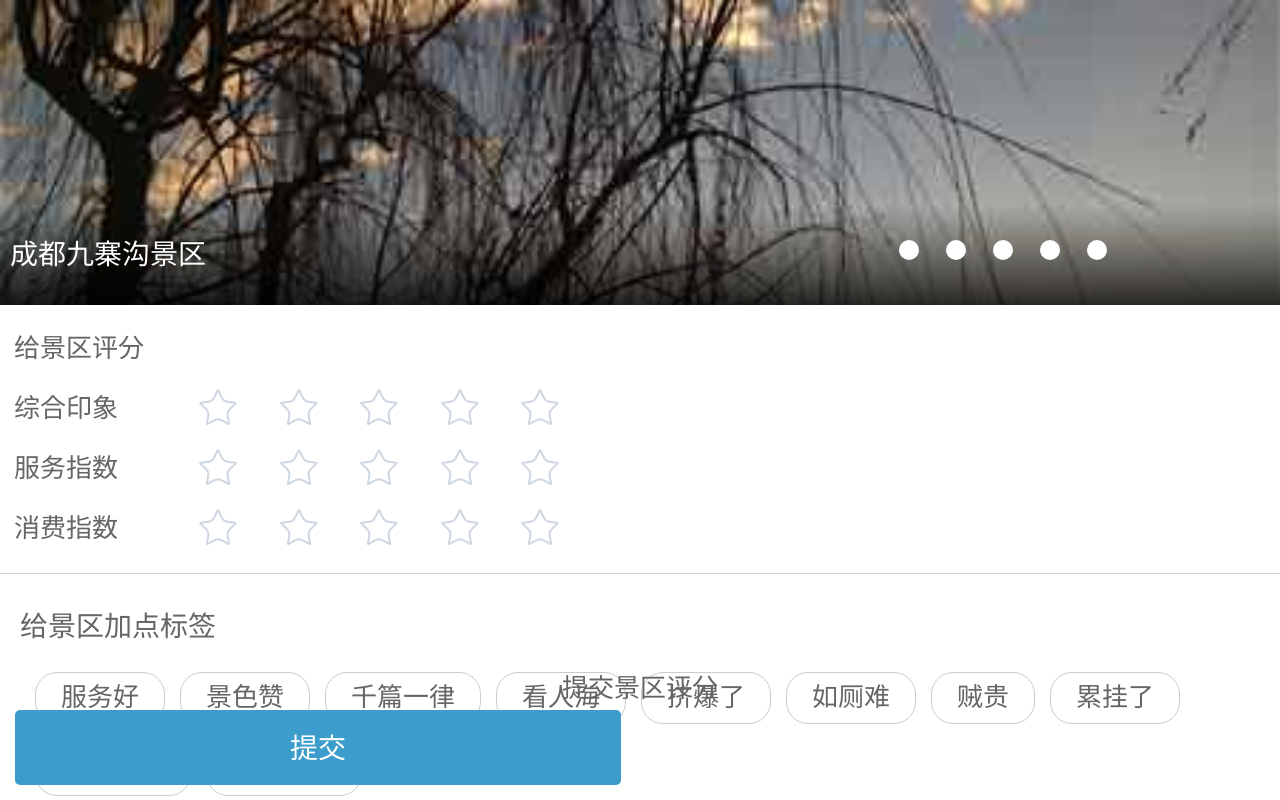
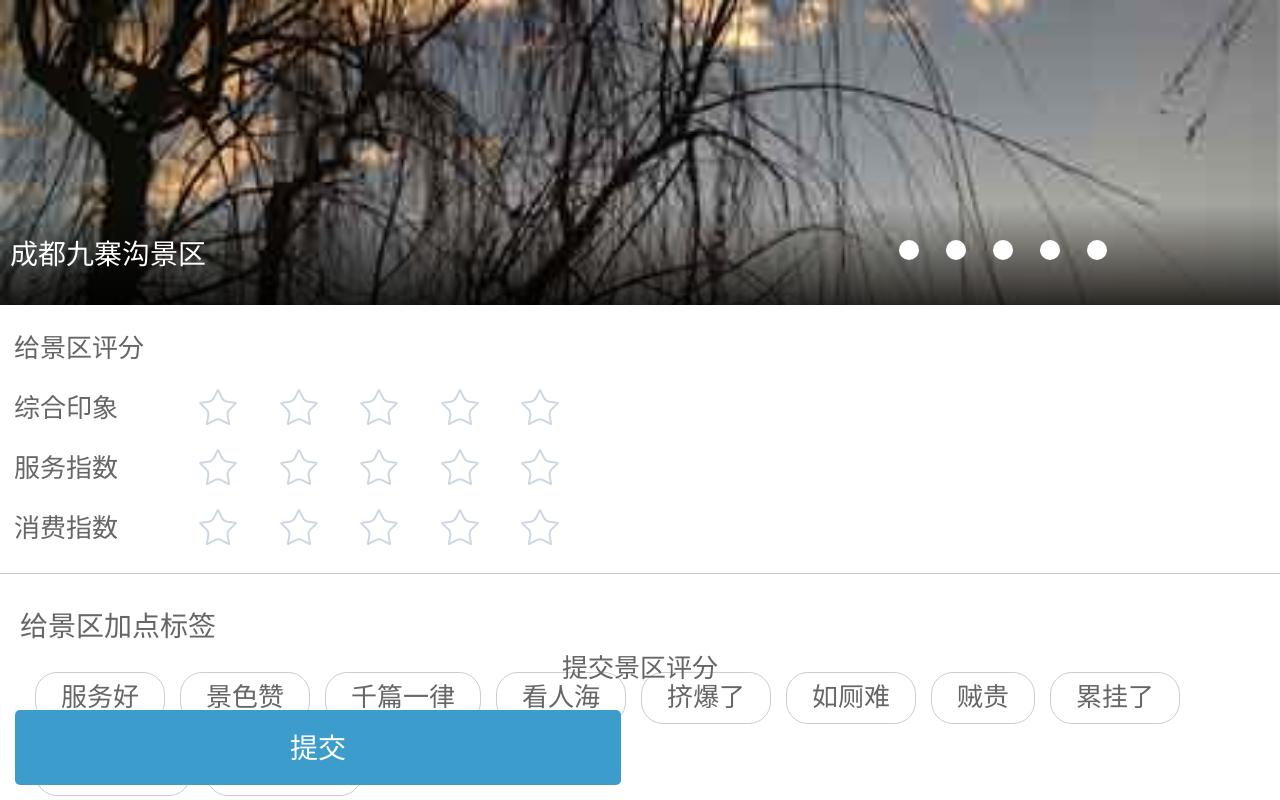
Before and after one commit to itcastmyy/test, a PHP site: page / in a window 1280 px wide, with the pointer over the restyled element. Run offline with PHP 8.4, Linux system fonts and the light colour scheme.

Commit message:
第一天进度

```diff
--- a/css/index.css
+++ b/css/index.css
@@ -109,4 +109,4 @@ img{vertical-align: top;border:none;width:100%}
 font-family:"微软雅黑";color:#fff;border-radius:5px;border:none;background-color:#3c9ccc;}
 #index .info{position:absolute;bottom:15px;width:100%;text-align:center;font-size:26px;color:#666;-webkit-transform:scale(0.2);
 -webkit-transform-origin:bottom;transition:1s;opacity:0;}
-#index:hover .info{position:absolute;bottom:70px;-webkit-transform:scale(1);opacity:1}
+#index:hover .info{position:absolute;bottom:90px;-webkit-transform:scale(1);opacity:1}
```
